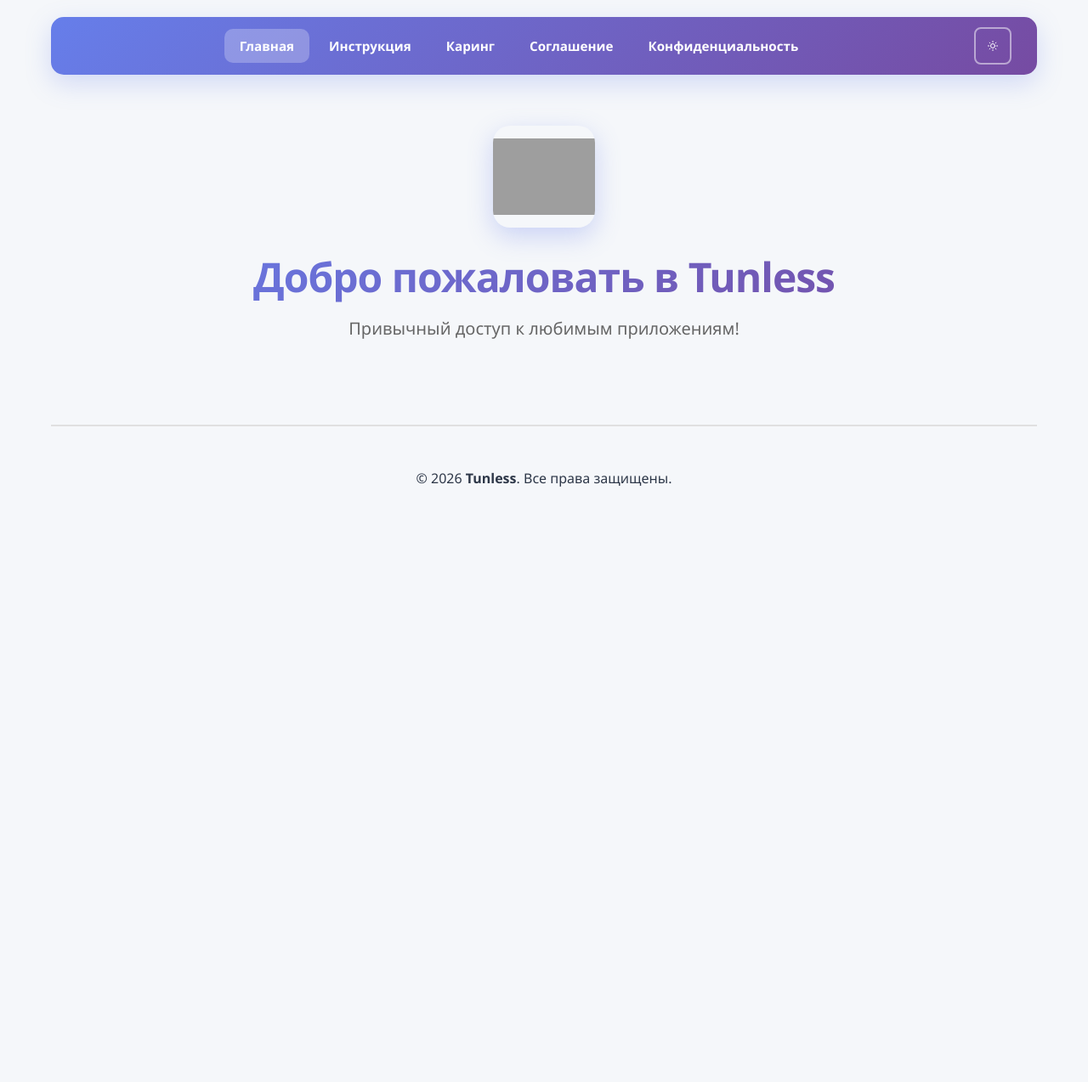
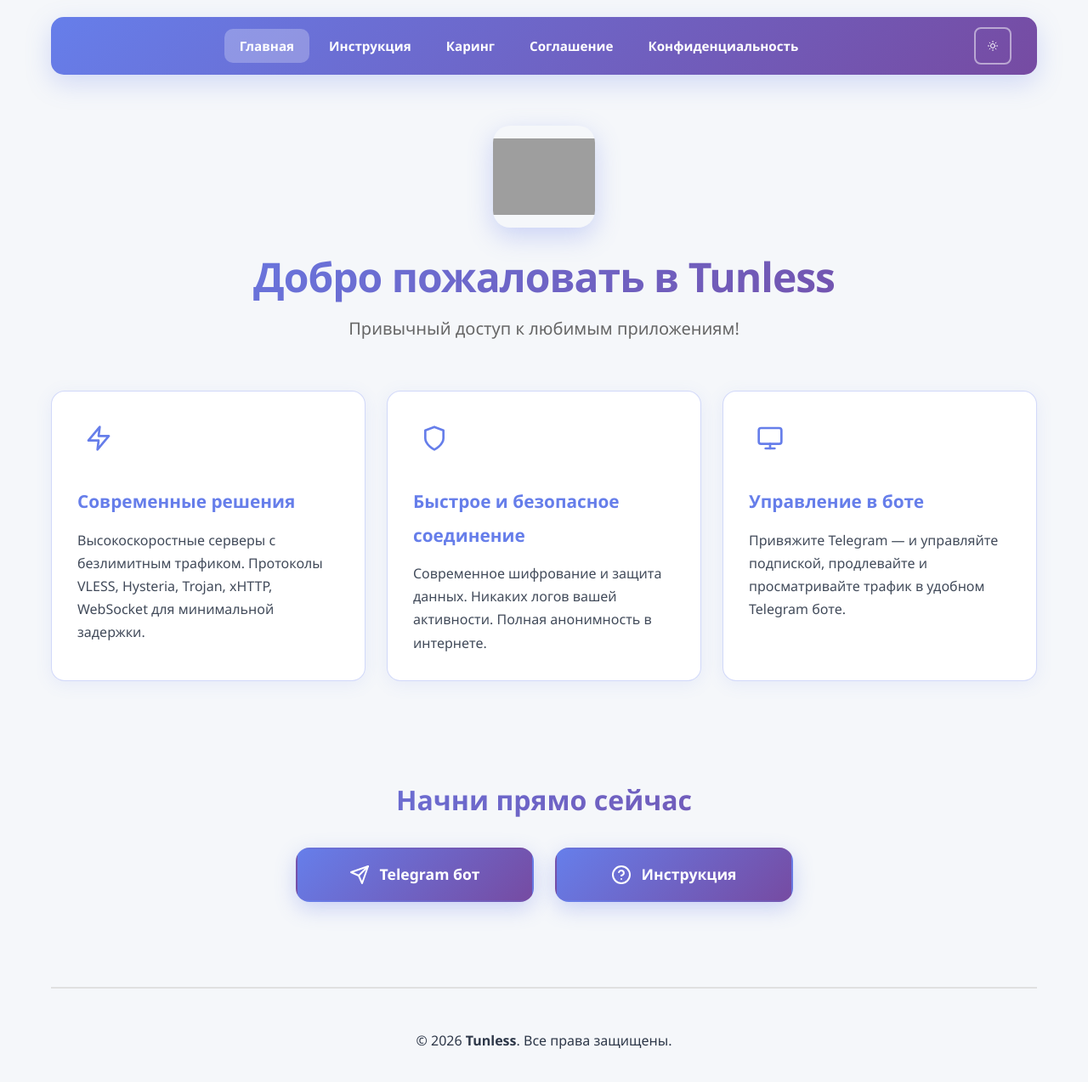
Before and after one commit to Michael-K-cloud/Tunless_Modern, a Jekyll site: the page built from index.md, in a window 1280 px wide and 1306 px high. Shown: the top 1274 px of the window at 85% size. Built offline with Jekyll 4.4.1, drawn with Linux system fonts in a browser that asks for light colours; grey boxes are pictures that could not be loaded.

Commit message:
Update index.md

```diff
--- a/index.md
+++ b/index.md
@@ -190,3 +190,86 @@ body.dark-mode .cta-button:hover {
 
 @keyframes fadeInUp {
     from { opacity: 0; transform: translateY(30px); }
+    to { opacity: 1; transform: translateY(0); }
+}
+
+@keyframes pulse {
+    0%, 100% { transform: scale(1); }
+    50% { transform: scale(1.02); }
+}
+
+@media (max-width: 768px) {
+    .features-grid {
+        grid-template-columns: 1fr;
+        gap: 20px;
+    }
+    .feature-card { padding: 25px; }
+    .cta-section h3 { font-size: 1.6em; }
+    .cta-buttons {
+        flex-direction: column;
+        align-items: center;
+    }
+    .cta-button {
+        width: 100%;
+        max-width: 300px;
+        min-width: auto;
+    }
+}
+</style>
+
+<!-- Features Grid — 3 блока -->
+<div class="features-grid">
+    <div class="feature-card">
+        <div class="feature-icon">
+            <svg viewBox="0 0 24 24" stroke-linecap="round" stroke-linejoin="round">
+                <path d="M13 2L3 14h9l-1 8 10-12h-9l1-8z"/>
+            </svg>
+        </div>
+        <h3>Современные решения</h3>
+        <p>Высокоскоростные серверы с безлимитным трафиком. Протоколы VLESS, Hysteria, Trojan, xHTTP, WebSocket для минимальной задержки.</p>
+    </div>
+
+    <div class="feature-card">
+        <div class="feature-icon">
+            <svg viewBox="0 0 24 24" stroke-linecap="round" stroke-linejoin="round">
+                <path d="M12 22s8-4 8-10V5l-8-3-8 3v7c0 6 8 10 8 10z"/>
+            </svg>
+        </div>
+        <h3>Быстрое и безопасное соединение</h3>
+        <p>Современное шифрование и защита данных. Никаких логов вашей активности. Полная анонимность в интернете.</p>
+    </div>
+
+    <div class="feature-card">
+        <div class="feature-icon">
+            <svg viewBox="0 0 24 24" stroke-linecap="round" stroke-linejoin="round">
+                <rect x="2" y="3" width="20" height="14" rx="2" ry="2"/>
+                <line x1="8" y1="21" x2="16" y2="21"/>
+                <line x1="12" y1="17" x2="12" y2="21"/>
+            </svg>
+        </div>
+        <h3>Управление в боте</h3>
+        <p>Привяжите Telegram — и управляйте подпиской, продлевайте и просматривайте трафик в удобном Telegram боте.</p>
+    </div>
+</div>
+
+<!-- CTA Section -->
+<div class="cta-section">
+    <h3>Начни прямо сейчас</h3>
+    <div class="cta-buttons">
+        <a href="https://t.me/Tunless_bot" target="_blank" class="cta-button">
+            <svg viewBox="0 0 24 24">
+                <line x1="22" y1="2" x2="11" y2="13"></line>
+                <polygon points="22 2 15 22 11 13 2 9 22 2"></polygon>
+            </svg>
+            <span>Telegram бот</span>
+        </a>
+        <a href="/Tunless_Modern/setup.html" class="cta-button">
+            <svg viewBox="0 0 24 24">
+                <circle cx="12" cy="12" r="10"></circle>
+                <path d="M9.09 9a3 3 0 0 1 5.83 1c0 2-3 3-3 3"></path>
+                <line x1="12" y1="17" x2="12.01" y2="17"></line>
+            </svg>
+            <span>Инструкция</span>
+        </a>
+    </div>
+</div>
```
